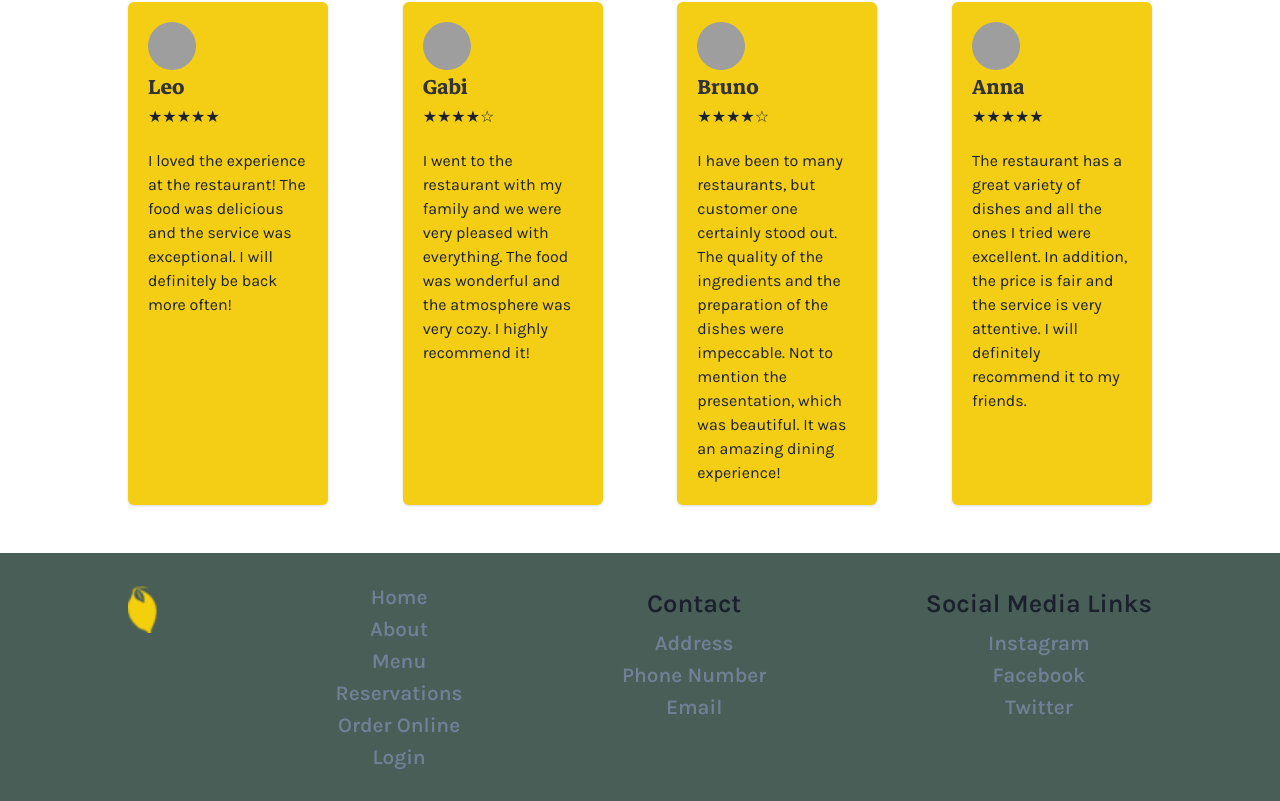
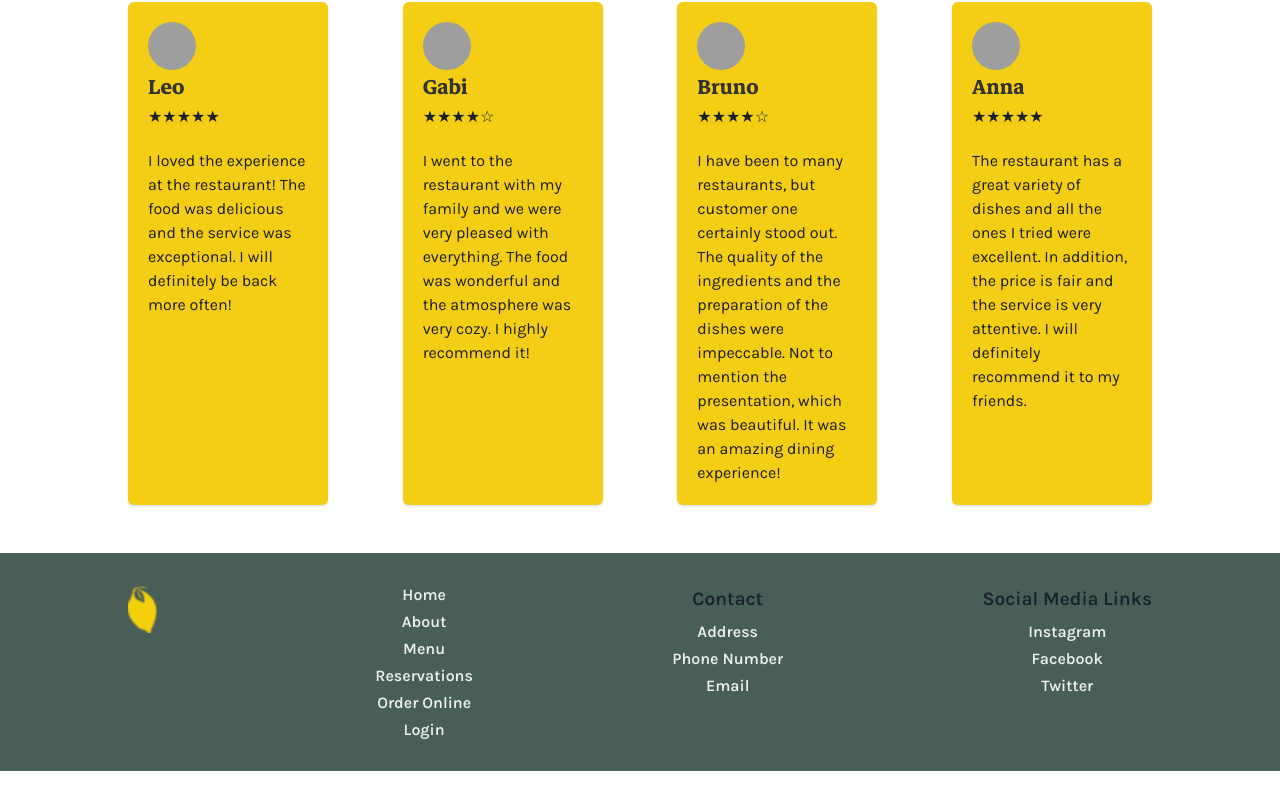
Before and after one commit to claudiooleite/litle_lemon, a React (Create React App) app: page / in a window 1280 px wide. Shown: the part 1238-2039 px from the top of the page. After the commit the page ends 2009 px from the top, so only its background shows below. Built offline with nearby package versions, Linux system fonts and the light colour scheme; grey boxes are pictures that could not be loaded.

Commit message:
about component styled

```diff
--- a/src/Components/About.jsx
+++ b/src/Components/About.jsx
@@ -18,9 +18,11 @@ function About() {
                     py={{ base: 4, md: 8 }}
                     px={{ base: 4, md: 8 }}
                     justifyContent='center' maxWidth="1024px"
-                    width="100%">
+                    width="100%"
+                    flexDirection={isLargerThan992 ? 'row' : 'column'}
+                >
 
-                    <Box flexBasis={{ base: '100%', md: '50%' }} mb={{ base: 4, md: 0 }}>
+                    <Box flexBasis={{ base: '100%', lg: '50%' }} mb={{ base: 4, md: 0 }}>
                         <Heading
                             fontSize={headingSize}
                             fontWeight={'medium'}
@@ -48,27 +50,27 @@ function About() {
                             To craft the menu, Mario relies on family recipes and his experience as a chef in Italy. Adrian does all the marketing for the restaurant and led the effort to expand the menu beyond classic Italian to incorporate additional cuisines from the Mediterranean region.
                         </Text>
                     </Box>
-                    <Box flexBasis={{ base: '100%', md: '50%' }} position="relative" height="400px">
+                    <Spacer p='1rem' />
+                    <Box flexBasis={{ base: '100%', lg: '50%' }} position="relative" height="400px" paddingBottom={isLargerThan992? '1rem' : '23rem'}>
                         <Image
                             src={Mario_and_Adrian_A}
                             alt="Mario and Adrian"
                             position="absolute"
                             top="0"
                             left="0"
-                            width="100%"
+                            width="70%"
                             height="auto"
                             zIndex="1"
                         />
+
                         <Image
                             img src={Mario_and_Adrian_B}
                             alt="Mario and Adrian"
                             position="absolute"
-                            top="20px"
-                            left="20px"
-                            width="100%"
+                            top="130px"
+                            left={isLargerThan992 ? "150px" : "100px"}
+                            width="70%"
                             height="auto"
-                            zIndex="2"
-                            opacity="0.8"
                         />
                     </Box>
 
--- a/src/Components/Footer.jsx
+++ b/src/Components/Footer.jsx
@@ -27,26 +27,26 @@ function Footer() {
                 </Link>) : null}
                 <Spacer />
                 <Stack direction='column' className='hover effect'>
-                    <Button fontSize='1.3rem' variant='link'><Link to='/'>Home</Link></Button>
-                    <Button fontSize='1.3rem' variant='link'><Link to='/about'>About</Link></Button>
-                    <Button fontSize='1.3rem' variant='link'><Link to='/menu'>Menu</Link></Button>
-                    <Button fontSize='1.3rem' variant='link'>Reservations</Button>
-                    <Button fontSize='1.3rem' variant='link'>Order Online</Button>
-                    <Button fontSize='1.3rem' variant='link'>Login</Button>
+                    <Button fontSize='1rem' color={'brand.highlight_light'} variant='link'><Link to='/'>Home</Link></Button>
+                    <Button fontSize='1rem' color={'brand.highlight_light'} variant='link'><Link to='/about'>About</Link></Button>
+                    <Button fontSize='1rem' color={'brand.highlight_light'} variant='link'><Link to='/menu'>Menu</Link></Button>
+                    <Button fontSize='1rem' color={'brand.highlight_light'} variant='link'>Reservations</Button>
+                    <Button fontSize='1rem' color={'brand.highlight_light'} variant='link'>Order Online</Button>
+                    <Button fontSize='1rem' color={'brand.highlight_light'} variant='link'>Login</Button>
                 </Stack>
                 <Spacer />
                 <Stack direction='column' className='hover effect'>
-                    <Text textAlign={'center'} fontSize='sm' fontWeight='semibold'>Contact</Text>
-                    <Button fontSize='1.3rem' variant='link'>Address</Button>
-                    <Button fontSize='1.3rem' variant='link'>Phone Number</Button>
-                    <Button fontSize='1.3rem' variant='link'>Email</Button>
+                    <Text textAlign={'center'} fontSize='1.2rem' fontWeight='semibold'>Contact</Text>
+                    <Button fontSize='1rem' color={'brand.highlight_light'} variant='link'>Address</Button>
+                    <Button fontSize='1rem' color={'brand.highlight_light'} variant='link'>Phone Number</Button>
+                    <Button fontSize='1rem' color={'brand.highlight_light'} variant='link'>Email</Button>
                 </Stack>
                 <Spacer />
                 <Stack direction='column' className='hover effect'>
-                    <Text fontWeight='semibold' fontSize='sm' textAlign={'center'}>Social Media Links</Text>
-                    <Button fontSize='1.3rem' variant='link'>Instagram</Button>
-                    <Button fontSize='1.3rem' variant='link'>Facebook</Button>
-                    <Button fontSize='1.3rem' variant='link'>Twitter</Button>
+                    <Text fontWeight='semibold' fontSize='1.2rem' textAlign={'center'}>Social Media Links</Text>
+                    <Button fontSize='1rem' color={'brand.highlight_light'} variant='link'>Instagram</Button>
+                    <Button fontSize='1rem' color={'brand.highlight_light'} variant='link'>Facebook</Button>
+                    <Button fontSize='1rem' color={'brand.highlight_light'} variant='link'>Twitter</Button>
                 </Stack>
             </Flex>
         </Flex>
```
